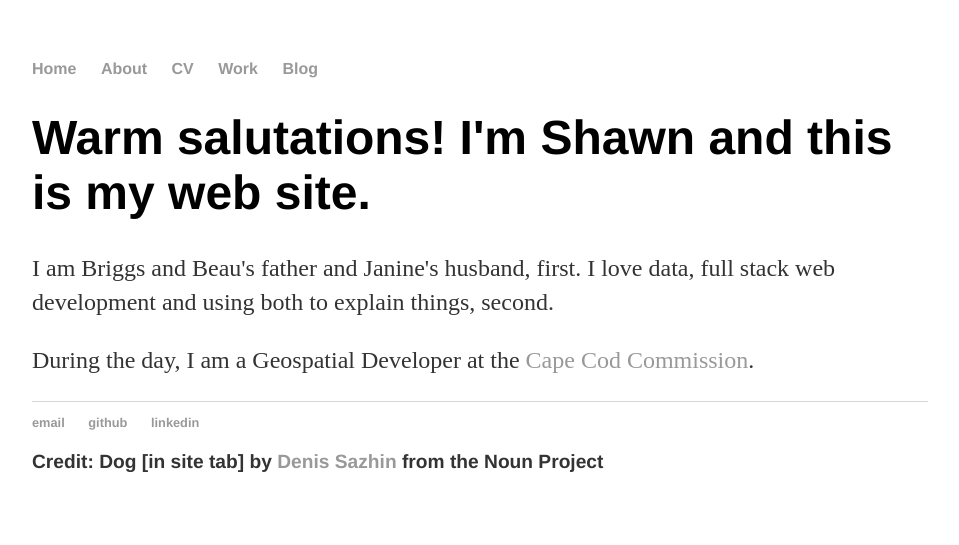
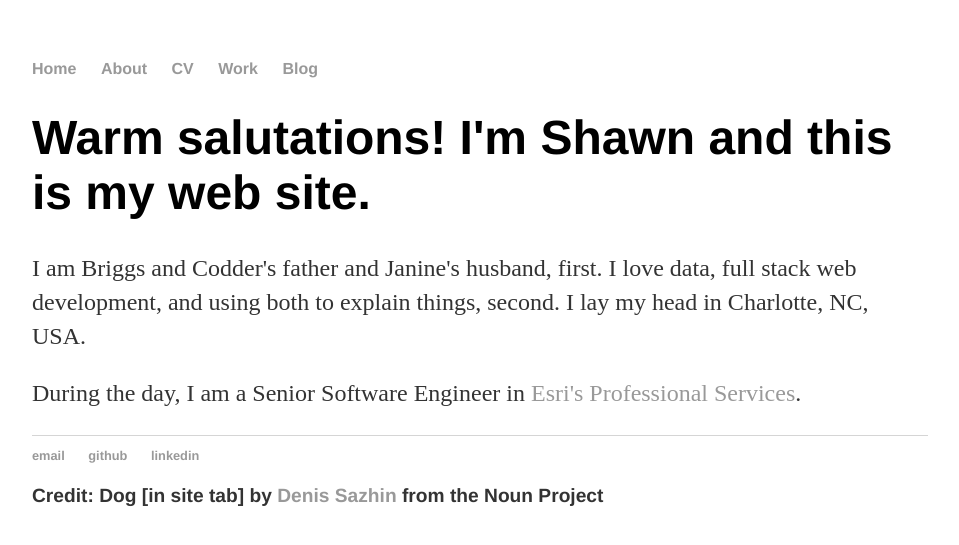
Before and after one commit to shawnmgoulet/shawnmgoulet.github.io, a Jekyll site: the page index.html, which Jekyll copies as it is, in a window 1280 px wide. Shown: the top 545 px of the page, without its empty margins (160-1119 px from the left). Built offline with Jekyll 4.4.1, drawn with Linux system fonts in a browser that asks for light colours.

Commit message:
Update home page.

```diff
--- a/index.html
+++ b/index.html
@@ -22,10 +22,9 @@
 
 		<div class="intro">
 			<h1>Warm salutations! I'm Shawn and this is my web site.</h1>
-			<p>I am Briggs and Beau's father and Janine's husband, first. I love data, full stack web development and using both
-				to explain things, second.</p>
-			<p>During the day, I am a Geospatial Developer at the <a href="http://www.capecodcommission.org/" target="_blank">Cape
-					Cod Commission</a>.</p>
+			<p>I am Briggs and Codder's father and Janine's husband, first. I love data, full stack web development, and using both
+				to explain things, second. I lay my head in Charlotte, NC, USA.</p>
+			<p>During the day, I am a Senior Software Engineer in <a href="https://www.esri.com/en-us/arcgis/services/overview" target="_blank">Esri's Professional Services</a>.</p>
 		</div>
 	</div>
 	<footer>
```
